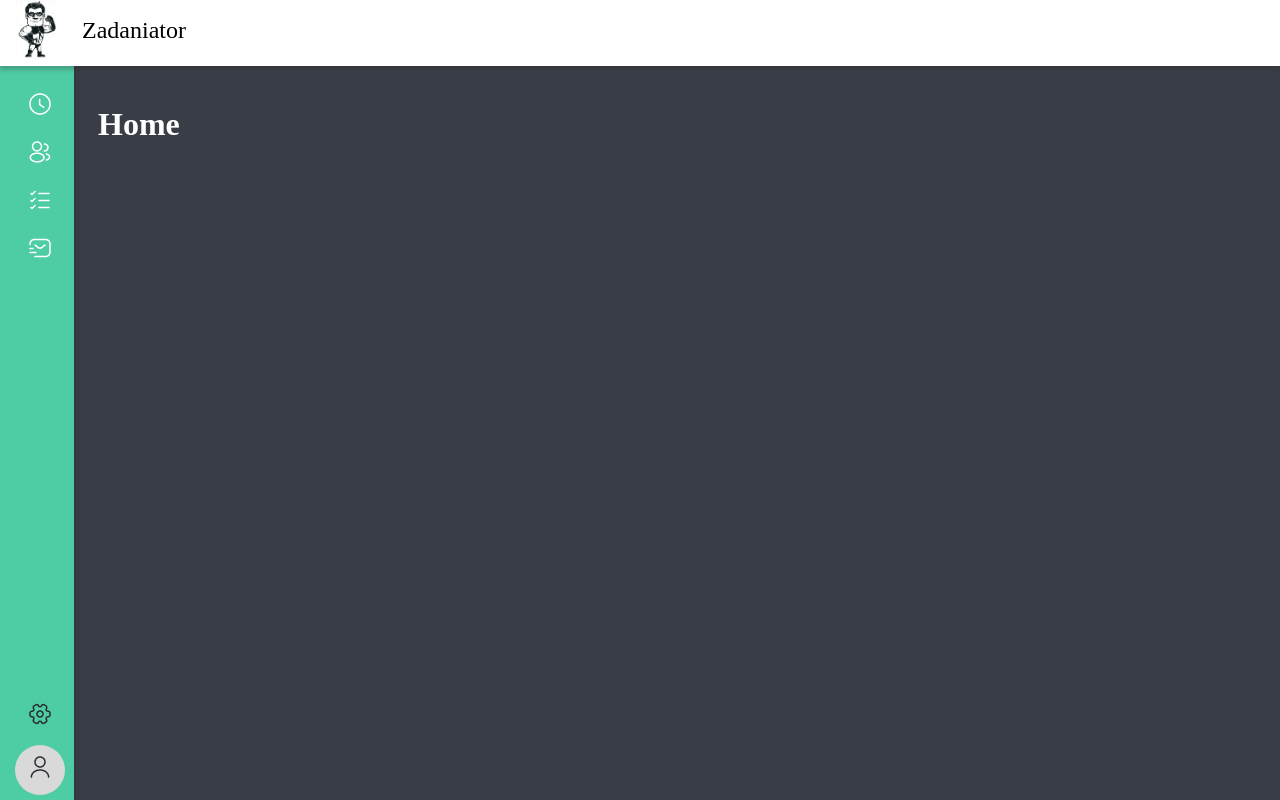
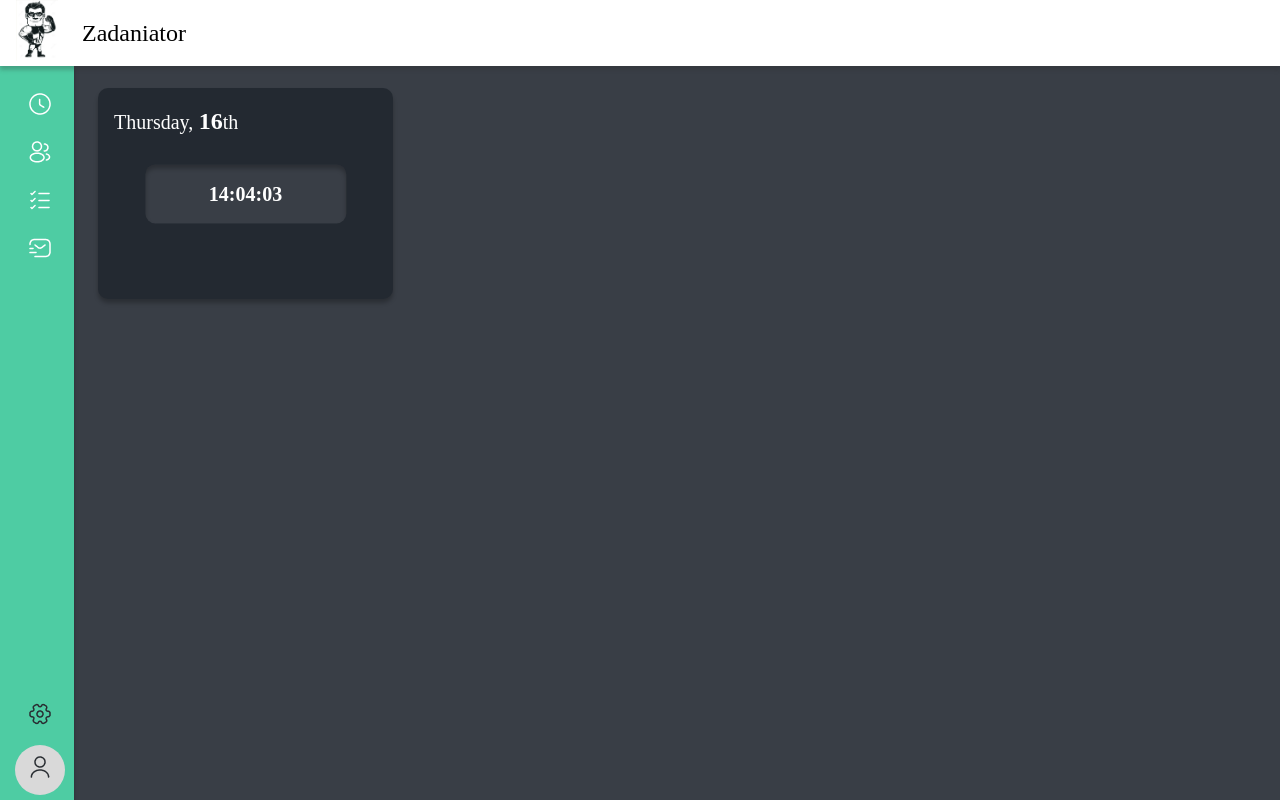
Before and after one commit to zyzik1248/zadaniator, a React (Create React App) app: page / in a window 1280 px wide. Built offline with nearby package versions, Linux system fonts and the light colour scheme; a web font is replaced by a local one.

Commit message:
add time card

```diff
--- a/src/component/cards/Cards.scss
+++ b/src/component/cards/Cards.scss
@@ -0,0 +1,41 @@
+.small-card {
+    background-color: #232931;
+    width: 295px;
+    padding: 16px;
+    border-radius: 10px;
+    box-shadow: 0px 4px 4px 0px #00000040;
+    min-height: 211px;
+
+    &.time-card {
+        position: relative;
+
+        .week {
+            font-size: 20px;
+            font-weight: 400;
+            line-height: 27.24px;
+
+            .day {
+                font-size: 24px;
+                font-weight: 800;
+                line-height: 32.68px;
+            }
+        }
+
+        .time-wrapper {
+            position: absolute;
+            left: 50%;
+            top: 50%;
+            transform: translate(-50%, -50%);
+            padding: 16px 64px;
+            background: #393E46;
+            box-shadow: 0px 4px 4px 0px #00000040 inset;
+            border-radius: 10px;
+
+            .time {
+                font-size: 20px;
+                font-weight: 700;
+                line-height: 27.24px;
+            }
+        }
+    }
+}
--- a/src/component/cards/TimeCard.tsx
+++ b/src/component/cards/TimeCard.tsx
@@ -1,8 +1,25 @@
-import React from 'react';
+import React, { useState, useEffect } from 'react';
+import "./Cards.scss"
+import { getDayOfWeek, getOrdinalSuffix, getTime } from '../../utils/index.ts';
 
-const TimeCard = () =>{
-    return(
-        <></>
+const TimeCard = () => {
+    const [date, setDate] = useState(new Date());
+
+    useEffect(() => {
+        const interval = setInterval(() => {
+            setDate(new Date());
+        }, 500);
+
+        return () => clearInterval(interval);
+    }, []);
+
+    return (
+        <div className="small-card time-card">
+            <h3 className="week">{getDayOfWeek(date)}, <span className="day">{date.getDate()}</span>{getOrdinalSuffix(date.getDate())}</h3>
+            <div className="time-wrapper">
+                <h5 className="time">{getTime(date)}</h5>
+            </div>
+        </div>
     )
 }
 
--- a/src/component/layout/Layout.scss
+++ b/src/component/layout/Layout.scss
@@ -7,6 +7,7 @@
     padding: 0 16px;
     gap: 24px;
     position: absolute;
+    align-items: center;
     top: 0;
 
     .logo {
@@ -28,7 +29,8 @@
     display: flex;
 
     .wrapper{
-        padding: 16px 24px;
+        padding: 24px;
         max-width: 1440px;
+        overflow: hidden;
     }
 }
--- a/src/component/nav/Navs.scss
+++ b/src/component/nav/Navs.scss
@@ -1,7 +1,7 @@
 .nav-wrapper{
     height: 100%;
     width: 74px;
-    background-color: #4ECCA3;
+    background-color: var(--side);
     box-shadow: 0px 4px 4px 0px #00000040;
     display: flex;
     flex-direction: column;
--- a/src/component/nav/Navs.tsx
+++ b/src/component/nav/Navs.tsx
@@ -1,6 +1,5 @@
 import React from 'react';
 import "./Navs.scss"
-import { NavLink } from 'react-router';
 import clock from "./../../assets/Clock.png"
 import teams from "./../../assets/Teams.png"
 import tasks from "./../../assets/Task.png"
--- a/src/index.scss
+++ b/src/index.scss
@@ -1,3 +1,23 @@
+:root {
+  --black-v2: #232931;
+  --black: #393E46;
+  --side: #4ECCA3;
+  --white: #EEEEEE;
+}
+
+$breakpoints: (
+  'desktop': 768px,
+);
+
+@mixin media-query($size) {
+  $breakpoint: map-get($breakpoints, $size);
+  @if $breakpoint {
+    @media (min-width: $breakpoint) {
+      @content;
+    }
+  }
+}
+
 body {
   margin: 0;
   background-color: #393E46;
@@ -8,3 +28,7 @@ body {
   box-sizing: border-box;
   font-family: Noto Sans Hebrew;
 }
+
+p, h1, h2, h3, h4, h5, h6{
+  margin: 0;
+}
--- a/src/pages/Home.scss
+++ b/src/pages/Home.scss
@@ -1,3 +1,7 @@
 .home{
-
+    .first-row{
+        flex-wrap: wrap;
+        display: flex;
+        gap: 20px;
+    }
 }
--- a/src/pages/Home.tsx
+++ b/src/pages/Home.tsx
@@ -1,9 +1,13 @@
 import React from 'react';
+import "./Home.scss"
+import TimeCard from '../component/cards/TimeCard.tsx';
 
 const Home = () =>{
     return(
-        <div>
-            <h1>Home</h1>
+        <div className="home">
+            <div className="first-row">
+                <TimeCard/>
+            </div>
         </div>
     )
 }
--- /dev/null
+++ b/src/utils/dateFormatter.ts
@@ -0,0 +1,27 @@
+export const getDayOfWeek = (date: Date)=>{
+    return `${date.toLocaleString('en-US', { weekday: 'long' })}`
+}
+
+export function getOrdinalSuffix(day) {
+    if (day >= 11 && day <= 13) {
+      return 'th';
+    }
+
+    switch (day % 10) {
+      case 1:
+        return 'st';
+      case 2:
+        return 'nd';
+      case 3:
+        return 'rd';
+      default:
+        return 'th';
+    }
+  }
+
+export const getTime = (date: Date) => {
+    const hours = String(date.getHours()).padStart(2, '0');
+    const minutes = String(date.getMinutes()).padStart(2, '0');
+    const seconds = String(date.getSeconds()).padStart(2, '0');
+    return `${hours}:${minutes}:${seconds}`
+}
--- /dev/null
+++ b/src/utils/index.ts
@@ -0,0 +1 @@
+export { getDayOfWeek, getTime, getOrdinalSuffix } from './dateFormatter.ts';
```
